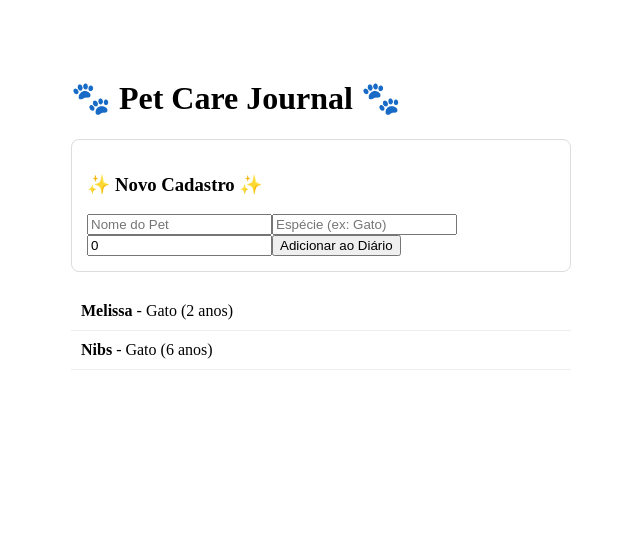
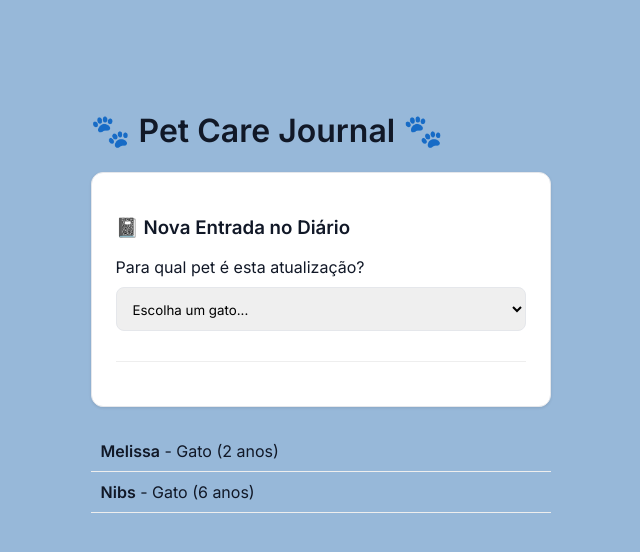
Before and after one commit to dinah-parag/Pet-Care-Journal, an Angular app: page / in a window 1280 px wide. Shown: the top 552 px of the page, without its empty margins (319-959 px from the left). Built offline with nearby package versions, Linux system fonts and the light colour scheme.

Commit message:
Feat: visual fix

```diff
--- a/src/app/components/pet-form/pet-form.component.html
+++ b/src/app/components/pet-form/pet-form.component.html
@@ -1,7 +1,29 @@
-<div style="margin-bottom: 20px; padding: 15px; border: 1px solid #ddd; border-radius: 8px;">
-  <h3>✨ Novo Cadastro ✨</h3>
-  <input type="text" [(ngModel)]="novoPet.nome" placeholder="Nome do Pet" />
-  <input type="text" [(ngModel)]="novoPet.especie" placeholder="Espécie (ex: Gato)" />
-  <input type="number" [(ngModel)]="novoPet.idade" placeholder="Idade" />
-  <button (click)="salvar()">Adicionar ao Diário</button>
+<div class="card-journal">
+  <h3>📓 Nova Entrada no Diário</h3>
+
+  <label>Para qual pet é esta atualização?</label>
+  <select [(ngModel)]="petSelecionadoId">
+    <option value="" disabled selected>Escolha um gato...</option>
+    <option *ngFor="let pet of listaDePets" [value]="pet.id">{{ pet.nome }}</option>
+  </select>
+
+  <hr style="margin: 20px 0; border: 0; border-top: 1px solid #eee;">
+
+  <div *ngIf="petSelecionadoId">
+    <label>Categoria:</label>
+    <select [(ngModel)]="novaEntrada.categoria">
+      <option value="Medicação">💊 Medicação</option>
+      <option value="Banho">🧼 Banho</option>
+      <option value="Alimentação">🍽️ Alimentação</option>
+      <option value="Customizado">✨ Outro</option>
+    </select>
+
+    <input type="text" [(ngModel)]="novaEntrada.titulo" placeholder="Título (ex: Vacina, Cortou a unha)" />
+    <textarea [(ngModel)]="novaEntrada.comentario" placeholder="Conte o que aconteceu..."></textarea>
+
+    <label>Próxima vez (opcional):</label>
+    <input type="date" [(ngModel)]="novaEntrada.proximaData" />
+
+    <button (click)="salvarNoDiario()">Registrar no Diário</button>
+  </div>
 </div>
--- a/src/app/components/pet-form/pet-form.component.ts
+++ b/src/app/components/pet-form/pet-form.component.ts
@@ -1,8 +1,8 @@
-import { Component } from '@angular/core';
+import { Component, OnInit } from '@angular/core';
 import { CommonModule } from '@angular/common';
 import { FormsModule } from '@angular/forms';
 import { PetService } from '../../services/pet.service';
-import { Pet } from '../../models/pet.model';
+import { Pet, PetEntry } from '../../models/pet.model';
 
 @Component({
   selector: 'app-pet-form',
@@ -11,16 +11,37 @@ import { Pet } from '../../models/pet.model';
   templateUrl: './pet-form.component.html',
   styleUrl: './pet-form.component.css'
 })
-export class PetFormComponent {
-  novoPet: Pet = { id: 0, nome: '', especie: '', idade: 0 };
+export class PetFormComponent implements OnInit {
+  listaDePets: Pet[] = [];
+  petSelecionadoId: string = '';
+
+  // Objeto para a nova entrada do diário
+  novaEntrada: PetEntry = this.limparEntrada();
 
   constructor(private petService: PetService) {}
 
-salvar() {
-    this.novoPet.id = Date.now();
-    this.petService.addPet({ ...this.novoPet });
-    // Limpa o formulário após salvar
-    this.novoPet = { id: 0, nome: '', especie: '', idade: 0 };
-    alert('Pet adicionado! 🐾');
+  ngOnInit() {
+    this.listaDePets = this.petService.getPets();
+  }
+
+  limparEntrada(): PetEntry {
+    return {
+      id: Math.random().toString(),
+      categoria: 'Alimentação',
+      titulo: '',
+      comentario: '',
+      data: new Date()
+    };
+  }
+
+  salvarNoDiario() {
+    if (!this.petSelecionadoId) {
+      alert('Por favor, escolha um gatinho primeiro! 🐈');
+      return;
+    }
+
+    this.petService.adicionarEvento(Number(this.petSelecionadoId), { ...this.novaEntrada });
+    this.novaEntrada = this.limparEntrada();
+    alert('Acontecimento registrado! ✨');
   }
 }
--- a/src/app/services/pet.service.ts
+++ b/src/app/services/pet.service.ts
@@ -1,22 +1,35 @@
 import { Injectable } from '@angular/core';
 import { BehaviorSubject } from 'rxjs';
-import { Pet } from '../models/pet.model';
+import { Pet, PetEntry } from '../models/pet.model';
 
 @Injectable({ providedIn: 'root' })
 export class PetService {
+  // Inicializamos com seus 4 gatos para o diário já ter conteúdo
   private pets: Pet[] = [
-    { id: 1, nome: 'Melissa', especie: 'Gato', idade: 2, ultimaAtividade: 'Alimentado' },
-    { id: 2, nome: 'Nibs', especie: 'Gato', idade: 6, ultimaAtividade: 'Dormindo' }
+    { id: 1, nome: 'Melissa', especie: 'Gato', idade: 2, diario: [] },
+    { id: 2, nome: 'Nibs', especie: 'Gato', idade: 6, diario: [] },
+
   ];
 
   private petsSubject = new BehaviorSubject<Pet[]>(this.pets);
+  pets$ = this.petsSubject.asObservable(); // A lista que os componentes vão "ouvir"
 
-  // Transformamos o assunto em um Observable (apenas leitura)
-  pets$ = this.petsSubject.asObservable();
+  getPets() {
+    return this.pets;
+  }
 
+  // Para cadastrar um novo pet no futuro
   addPet(pet: Pet) {
     this.pets.push(pet);
-    // Notificamos todos os inscritos que a lista mudou
     this.petsSubject.next([...this.pets]);
   }
+
+  // A função principal do seu Journal: adicionar uma entrada a um pet específico
+  adicionarEvento(petId: number, evento: PetEntry) {
+    const pet = this.pets.find(p => p.id === petId);
+    if (pet) {
+      pet.diario.unshift(evento); // O evento novo entra no topo da lista
+      this.petsSubject.next([...this.pets]); // Notifica o app da mudança
+    }
+  }
 }
--- a/src/index.html
+++ b/src/index.html
@@ -5,6 +5,7 @@
   <title>PetCareJournal</title>
   <base href="/">
   <meta name="viewport" content="width=device-width, initial-scale=1">
+  <link href="https://fonts.googleapis.com/css2?family=Inter:wght@300;400;600&display=swap" rel="stylesheet">
   <link rel="icon" type="image/x-icon" href="favicon.ico">
 </head>
 <body>
--- a/src/styles.css
+++ b/src/styles.css
@@ -1 +1,52 @@
-/* You can add global styles to this file, and also import other style files */
+:root {
+  --primary: #4f46e5;
+  --bg: #97b8d9;
+  --card: #ffffff;
+  --text: #111827;
+  --border: #e5e7eb;
+}
+
+body {
+  font-family: 'Inter', system-ui, sans-serif;
+  background-color: var(--bg);
+  color: var(--text);
+  margin: 0;
+  display: flex;
+  justify-content: center;
+  padding: 40px 20px;
+}
+
+.container-app {
+  max-width: 600px;
+  width: 100%;
+}
+
+.card-journal {
+  background: var(--card);
+  border: 1px solid var(--border);
+  border-radius: 12px;
+  padding: 24px;
+  box-shadow: 0 1px 3px rgba(0,0,0,0.1);
+  margin-bottom: 24px;
+}
+
+input, select, textarea {
+  width: 100%;
+  padding: 12px;
+  margin: 10px 0;
+  border: 1px solid var(--border);
+  border-radius: 8px;
+  font-family: inherit;
+  box-sizing: border-box;
+}
+
+button {
+  background: var(--primary);
+  color: white;
+  border: none;
+  padding: 12px 24px;
+  border-radius: 8px;
+  font-weight: 600;
+  cursor: pointer;
+  width: 100%;
+}
```
Also changed, not shown: src/app/models/pet.model.ts (+10 -1 lines).
